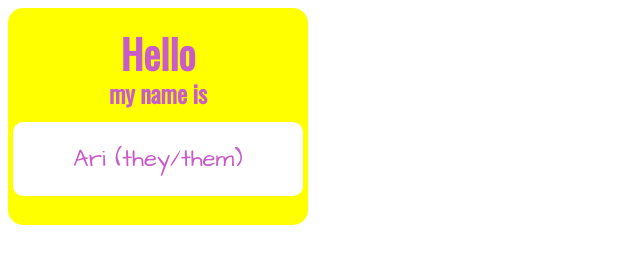
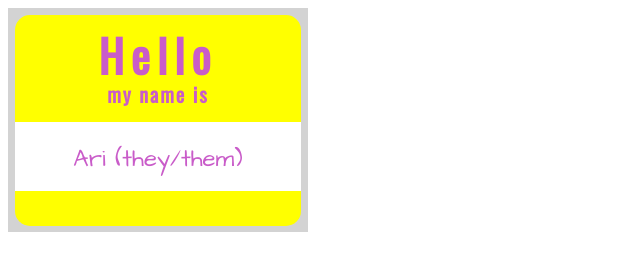
Before and after one commit to ari-harlem-caballero/LAB-02a-name-tag, a plain HTML site: page index.html in a window 1280 px wide. Shown: the whole page, without its empty margins (0-640 px from the left). Drawn offline with nearby package versions, Linux system fonts and the light colour scheme.

Commit message:
added grey border

```diff
--- a/index.html
+++ b/index.html
@@ -11,10 +11,13 @@
     <link href="https://fonts.googleapis.com/css2?family=Architects+Daughter&display=swap" rel="stylesheet">
 </head>
 <body>
-<div>
-    <h1 id="hello">Hello</h1>
-    <h2 id="my-name">my name is</h2>
-    <p id="nombre">Ari (they/them)</p>
-</div>
+    <div>
+        <header>
+            <h1>Hello</h1>
+            <h2>my name is</h2>
+        </header>
+            <p id="nombre">Ari (they/them)</p>
+            <p id="bottom"></p>
+    </div>
 </body>
 </html>
--- a/styles.css
+++ b/styles.css
@@ -1,33 +1,33 @@
 
 body {
     color: rgb(201, 92, 201);
-    height: 30px;
     width: 300px;
     text-align: center;
 }
 div {
-    border-bottom: 300px;
-    border-radius: 15px;
+    border: 12px solid lightgrey;
+    height: 200px;
+}
+header {
+    background-color: yellow;
+    font-family: 'Oswald', sans-serif;
     border: 5px solid yellow;
-    background-color: yellow;
+    border-radius: 15px 15px 0 0;
+    margin: -5px;
+    padding-top: -30px;
+    padding-bottom: 12px;
+    text-align: center;
 }
-#hello {
-   margin-bottom: -20px;
-   margin-top: 10px;
-   padding-bottom: -15px;
-   background-color: yellow;
-   font-family: 'Oswald', sans-serif;
-   font-weight: bold;
-   font-size: 40px;
+h1 {
+    margin: 1px;
+    font-size: 45px;
+    letter-spacing: 7px;
 }
-#my-name {
-    background-color: yellow;
-    margin-bottom: -10px;
-    margin-top: 15px;
-    font-family: 'Oswald', sans-serif;
-    font-weight: 10px;
-    padding-top: -20px;
-    line-height: 30px;
+h2 {
+    margin: 1px;
+    margin-top: -10px;
+    font-size: 20px;
+    letter-spacing: 2px;
 }
 #nombre {
     background-color: white;
@@ -35,5 +35,12 @@ div {
     padding-bottom: 20px;
     font-family: 'Architects Daughter';
     font-size: 1.5em;
-    border-radius: 10px;
+    margin: -5px;
 }
+#bottom {
+    background-color: yellow;
+    padding-top: 10px;
+    padding-bottom: 25px;
+    margin: -5px;
+    border-radius: 0 0 15px 15px;
+}
```
